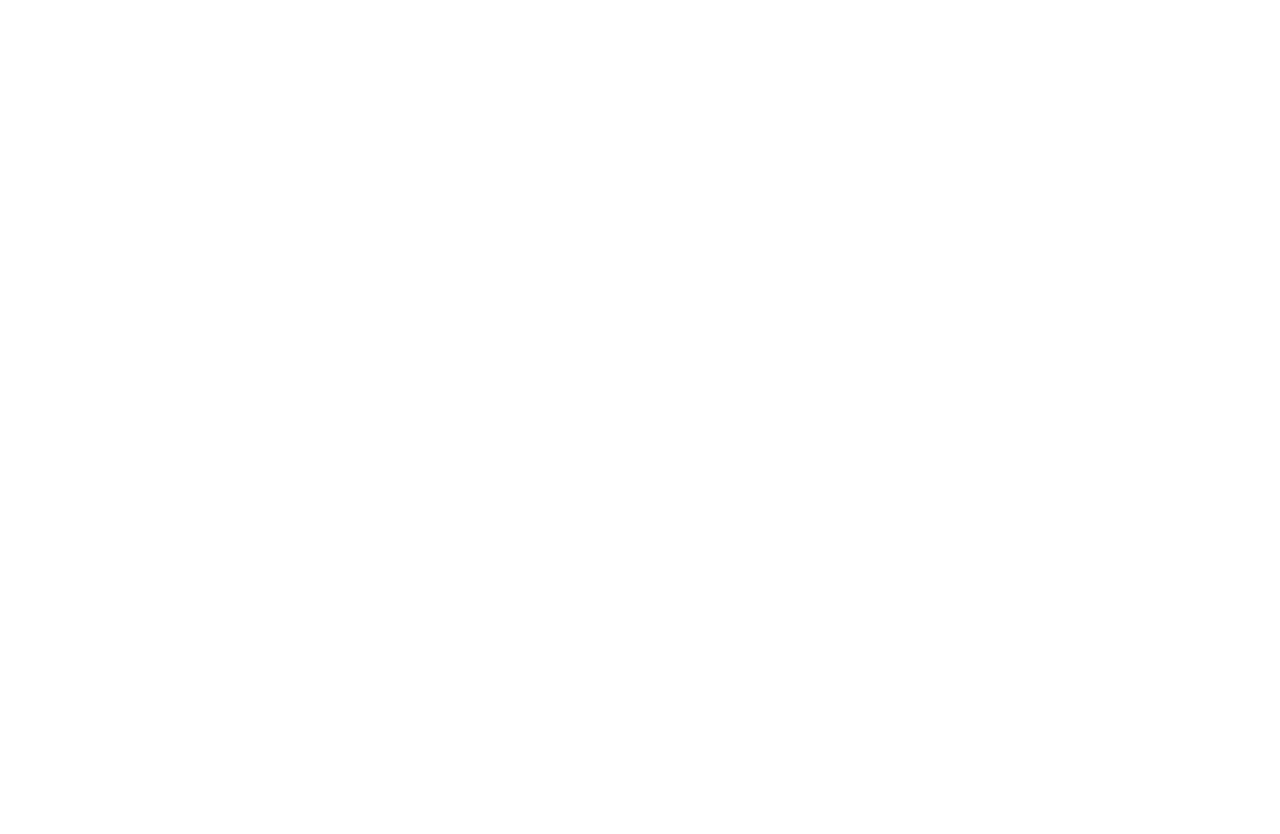
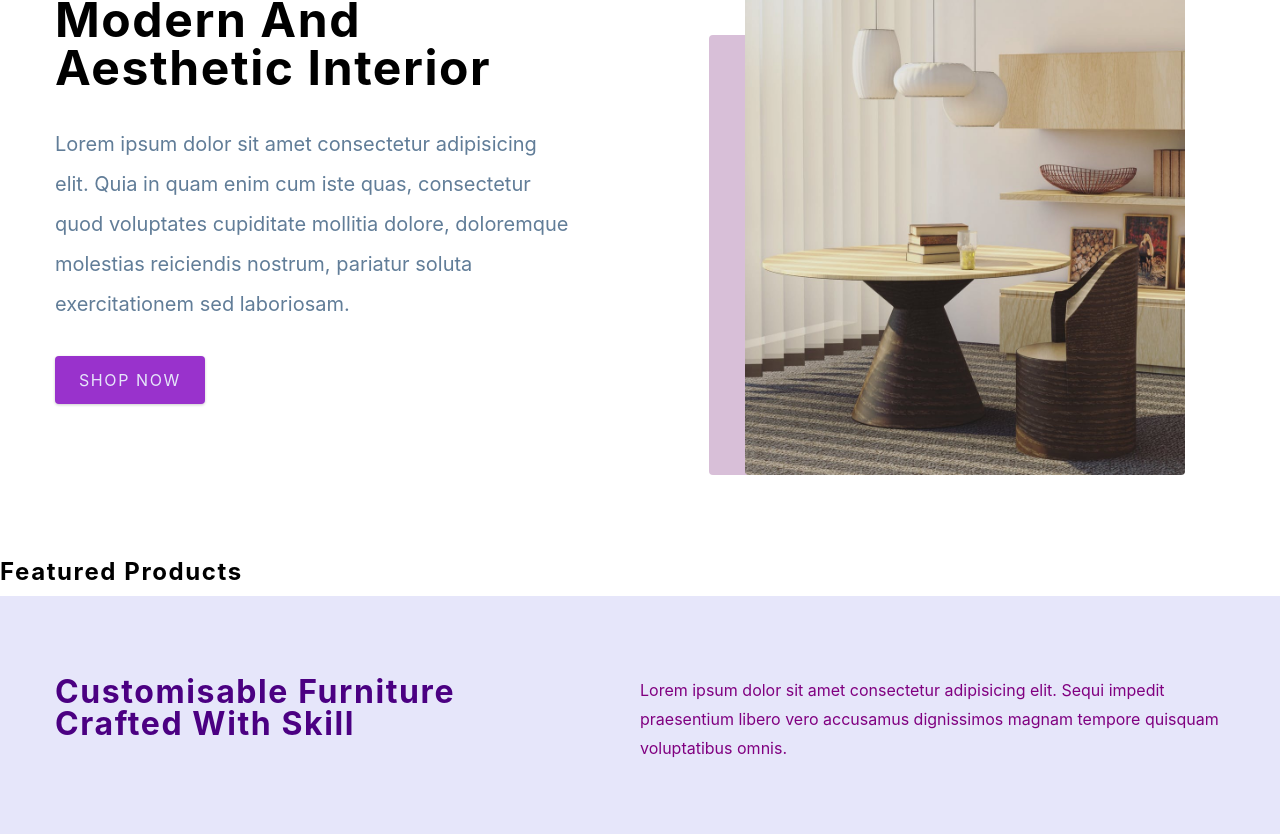
Before and after one commit to foolhardys/E-commerce, a React (Create React App) app: page / in a window 1280 px wide. Shown: the part 240-1074 px from the top of the page. Before the commit the page ends 800 px from the top, so only its background shows below. Built offline with nearby package versions, Linux system fonts and the light colour scheme.

Commit message:
Completing Home page and setting up formspree

```diff
--- a/src/components/Contact.jsx
+++ b/src/components/Contact.jsx
@@ -2,7 +2,27 @@
 import styled from 'styled-components'
 
 const Contact = () => {
-  return <h4>contact section</h4>
+  return <Wrapper>
+    <div className="section-center">
+      <h3>Join our community and  <br /> become a Comfy member</h3>
+      <div className="content">
+        <p>Lorem ipsum, dolor sit amet consectetur adipisicing elit. Vel nam, fuga aliquam magnam commodi quae, eos laudantium quia omnis id cupiditate! Cupiditate quaerat, inventore eum officiis incidunt quidem totam consequatur?</p>
+        <form
+          className='contact-form'
+          action="https://formspree.io/f/myyqeern"
+          method="POST">
+          <input
+            type="email"
+            className='form-input'
+            placeholder='Enter Email'
+            name="email" />
+          <button type="submit" className='submit-btn'>
+            Submit
+          </button>
+        </form>
+      </div>
+    </div>
+  </Wrapper>
 }
 const Wrapper = styled.section`
   padding: 5rem 0;
@@ -32,6 +52,7 @@
     color: var(--grey-3);
     border-top-left-radius: var(--radius);
     border-bottom-left-radius: var(--radius);
+    border: 2px solid var(--primary-9);
   }
   .submit-btn {
     border-top-right-radius: var(--radius);
@@ -45,12 +66,14 @@
     background: var(--primary-5);
     text-transform: capitalize;
     letter-spacing: var(--spacing);
+    border: 2px solid var(--primary-8);
     cursor: pointer;
     transition: var(--transition);
     color: var(--black);
   }
   .submit-btn:hover {
     color: var(--white);
+    background: var(--primary-8);
   }
   @media (min-width: 992px) {
     .content {
--- a/src/components/Hero.jsx
+++ b/src/components/Hero.jsx
@@ -5,7 +5,21 @@
 import heroBcg2 from '../assets/hero-bcg-2.jpeg'
 
 const Hero = () => {
-  return <h4>hero</h4>
+  return <Wrapper className='section-center'>
+    <article className="content">
+      <h1>
+        Modern and <br />
+        Aesthetic Interior
+      </h1>
+      <p>
+        Lorem ipsum dolor sit amet consectetur adipisicing elit. Quia in quam enim cum iste quas, consectetur quod voluptates cupiditate mollitia dolore, doloremque molestias reiciendis nostrum, pariatur soluta exercitationem sed laboriosam.
+      </p>
+      <Link to='/products' className='btn hero-btn'>Shop Now</Link>
+    </article>
+    <article className="img-container">
+      <img src={heroBcg} alt="Table" className='main-img'/>
+    </article>
+  </Wrapper>
 }
 
 const Wrapper = styled.section`
@@ -49,14 +63,6 @@
       display: block;
       object-fit: cover;
     }
-    .accent-img {
-      position: absolute;
-      bottom: 0;
-      left: 0;
-      width: 250px;
-      transform: translateX(-50%);
-      border-radius: var(--radius);
-    }
     .img-container::before {
       content: '';
       position: absolute;
--- a/src/components/Services.jsx
+++ b/src/components/Services.jsx
@@ -3,7 +3,29 @@
 import { services } from '../utils/constants'
 
 const Services = () => {
-  return <h4>services </h4>
+  return <Wrapper>
+    <div className="section-center">
+      <article className='header'>
+        <h3>
+          Customisable Furniture <br />
+          crafted with skill
+        </h3>
+        <p>
+          Lorem ipsum dolor sit amet consectetur adipisicing elit. Sequi impedit praesentium libero vero accusamus dignissimos magnam tempore quisquam voluptatibus omnis.
+        </p>
+      </article>
+      <div className="services-center">
+        {services.map((service) => {
+          const { id, icon, text, title } = service
+          return <article key={id} className='service'>
+            <span className="icon">{icon}</span>
+            <h1>{title}</h1>
+            <p>{text}</p>
+          </article>
+        })}
+      </div>
+    </div>
+  </Wrapper>
 }
 
 const Wrapper = styled.section`
--- a/src/pages/HomePage.jsx
+++ b/src/pages/HomePage.jsx
@@ -1,7 +1,12 @@
 import React from 'react'
 import { FeaturedProducts, Hero, Services, Contact } from '../components'
 const HomePage = () => {
-  return <h4>home page</h4>
+  return <main>
+    <Hero/>
+    <FeaturedProducts/>
+    <Services/>
+    <Contact/>
+  </main>
 }
 
 export default HomePage
```
